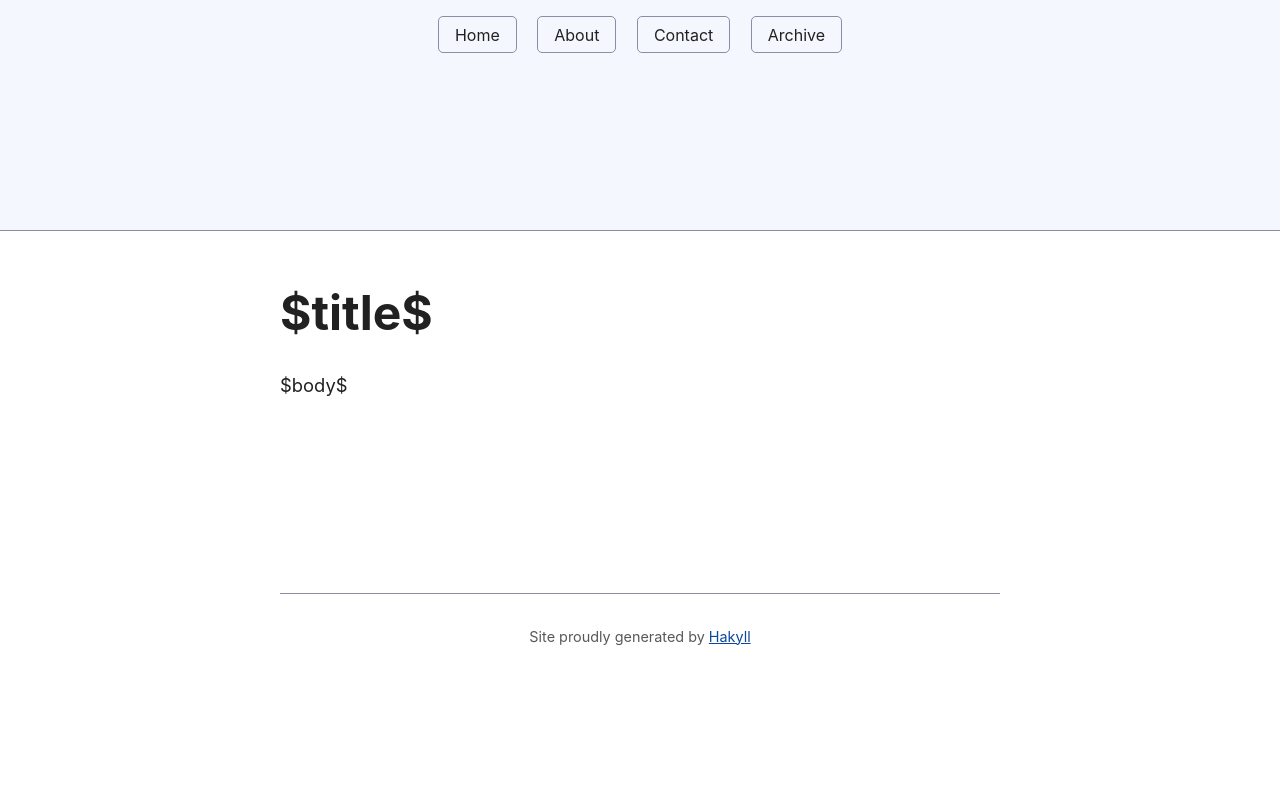
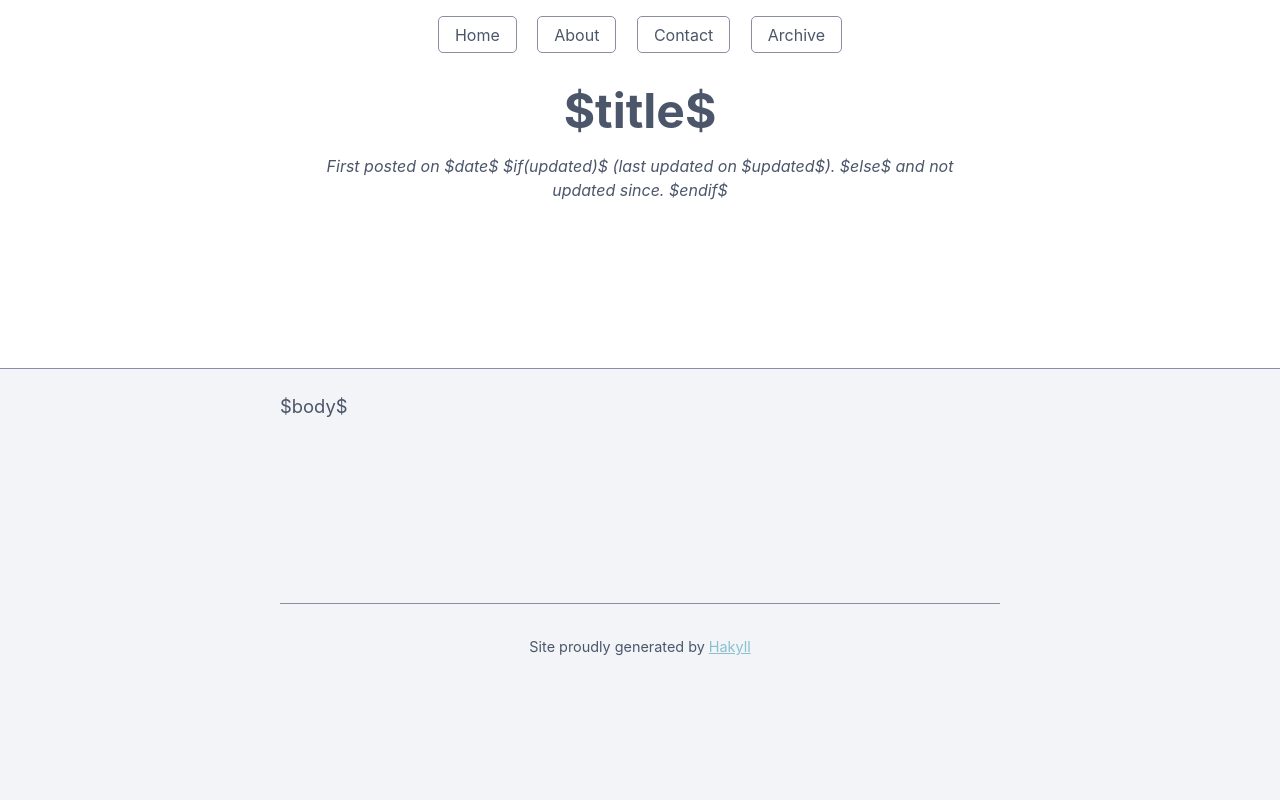
Before and after one commit to bartoszluka/website, a plain HTML site: page templates/default.html in a window 1280 px wide. Drawn offline with Linux system fonts and the light colour scheme.

Commit message:
Fix css navbar

```diff
--- a/css/simple.css
+++ b/css/simple.css
@@ -12,16 +12,16 @@
     --standard-border-radius: 5px;
 
     /* Default (light) theme */
-    --bg: #fff;
-    --accent-bg: #f5f7ff;
-    --text: #212121;
-    --text-light: #585858;
+    --bg: #f2f4f8;
+    --accent-bg: #ffffff;
+    --text: #4c566a;
+    --text-light: ##7b88a1;
     --border: #898ea4;
-    --accent: #0d47a1;
-    --code: #d81b60;
-    --preformatted: #444;
-    --marked: #ffdd33;
-    --disabled: #efefef;
+    --accent: #88c0d0;
+    --code: #4c566a;
+    --preformatted: #4c566a;
+    --marked: #b48ead;
+    --disabled: #d8dee9;
 }
 
 /* Dark theme */
@@ -38,17 +38,6 @@
         --preformatted: #616e88;
         --disabled: #4c566a;
     }
-    /* ::backdrop { */
-    /*     color-scheme: dark; */
-    /*     --bg: #212121; */
-    /*     --accent-bg: #2b2b2b; */
-    /*     --text: #dcdcdc; */
-    /*     --text-light: #ababab; */
-    /*     --accent: #ffb300; */
-    /*     --code: #f06292; */
-    /*     --preformatted: #ccc; */
-    /*     --disabled: #111; */
-    /* } */
     /* Add a bit of transparency so light media isn't so glaring in dark mode */
     img,
     video {
@@ -706,3 +695,9 @@ sub {
     padding: 1.5rem;
     margin: 2rem 0;
 }
+
+.posted-date {
+    font-style: italic;
+    color: var(--text-light);
+    font-size: 1rem;
+}
--- a/css/sourceCode.css
+++ b/css/sourceCode.css
@@ -1,70 +1,3 @@
-/* a.sourceLine { */
-/*     display: inline-block; */
-/*     line-height: 1.25; */
-/* } */
-/* a.sourceLine { */
-/*     pointer-events: none; */
-/*     color: inherit; */
-/*     text-decoration: inherit; */
-/* } */
-/* a.sourceLine:empty { */
-/*     height: 1.2em; */
-/* } */
-/* .sourceCode { */
-/*     overflow: visible; */
-/* } */
-/* code.sourceCode { */
-/*     white-space: pre; */
-/*     position: relative; */
-/* } */
-/* div.sourceCode { */
-/*     margin: 1em 0; */
-/* } */
-/* pre.sourceCode { */
-/*     margin: 0; */
-/* } */
-/* @media screen { */
-/*     div.sourceCode { */
-/*         overflow: auto; */
-/*     } */
-/* } */
-/* @media print { */
-/*     code.sourceCode { */
-/*         white-space: pre-wrap; */
-/*     } */
-/*     a.sourceLine { */
-/*         text-indent: -1em; */
-/*         padding-left: 1em; */
-/*     } */
-/* } */
-/* pre.numberSource a.sourceLine { */
-/*     position: relative; */
-/*     left: -4em; */
-/* } */
-/* pre.numberSource a.sourceLine::before { */
-/*     content: attr(title); */
-/*     position: relative; */
-/*     left: -1em; */
-/*     text-align: right; */
-/*     vertical-align: baseline; */
-/*     border: none; */
-/*     pointer-events: all; */
-/*     display: inline-block; */
-/*     -webkit-touch-callout: none; */
-/*     -webkit-user-select: none; */
-/*     -khtml-user-select: none; */
-/*     -moz-user-select: none; */
-/*     -ms-user-select: none; */
-/*     user-select: none; */
-/*     padding: 0 4px; */
-/*     width: 4em; */
-/*     color: #aaaaaa; */
-/* } */
-/* pre.numberSource { */
-/*     margin-left: 3em; */
-/*     border-left: 1px solid #aaaaaa; */
-/*     padding-left: 4px; */
-/* } */
 code span.al {
     color: #bf616a;
     font-weight: bold;
@@ -82,7 +15,7 @@ code span.at {
 
 code span.bn {
     color: #81a1c1;
-} /* BaseN */
+} /* BaseN?? */
 
 code span.bu {
     color: #81a1c1;
@@ -163,7 +96,7 @@ code span.op {
 } /* Operator */
 
 code span.ot {
-    color: #5e81ac;
+    color: #81a1c1;
 } /* Other */
 
 code span.pp {
--- a/templates/default.html
+++ b/templates/default.html
@@ -13,13 +13,15 @@
                 <a href="/contact.html">Contact</a>
                 <a href="/archive.html">Archive</a>
             </nav>
+            <h1>$title$</h1>
+
+            <p class="posted-date">
+                First posted on $date$ $if(updated)$ (last updated on
+                $updated$). $else$ and not updated since. $endif$
+            </p>
         </header>
 
-        <main>
-            <h1>$title$</h1>
-
-            $body$
-        </main>
+        <main>$body$</main>
         <footer>
             Site proudly generated by
             <a href="http://jaspervdj.be/hakyll">Hakyll</a>
```
Also changed, not shown: index.html (+0 -6 lines), templates/post.html (+0 -9 lines), 1 other file.
